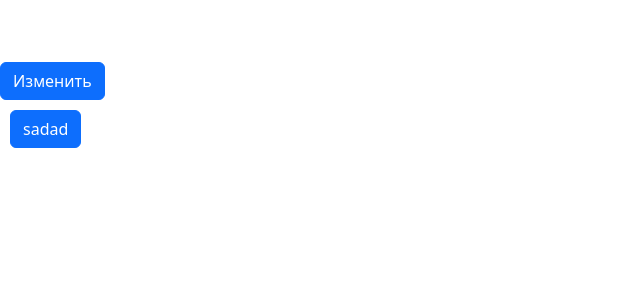
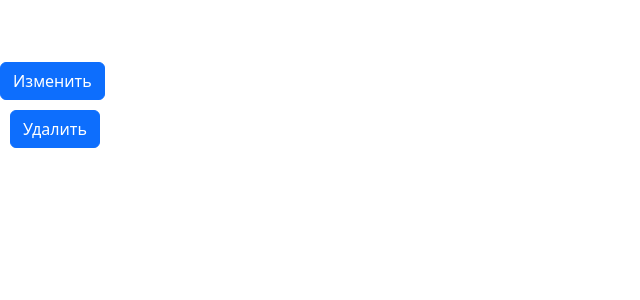
Before and after one commit to AlekseyStudentGB/FinalDraft, a Django app: page /recipe/1 in a window 1280 px wide. Shown: the part 186-486 px from the top of the page, without its empty margins (0-640 px from the left). Run offline with Django 5.2, Linux system fonts and the light colour scheme; data that the repository does not hold is empty.

Commit message:
опечатки

```diff
--- a/FinalCertificationPy/cook_book_app/templates/cook_book_app/get_recipe.html
+++ b/FinalCertificationPy/cook_book_app/templates/cook_book_app/get_recipe.html
@@ -9,6 +9,6 @@
 
 <form method="post" style="height: 100px; margin: 10px;">
     {% csrf_token %}
-    <input type="submit" class="btn btn-primary" value="sadad" >
+    <input type="submit" class="btn btn-primary" value="Удалить" >
 </form>
 {% endblock %}
```
